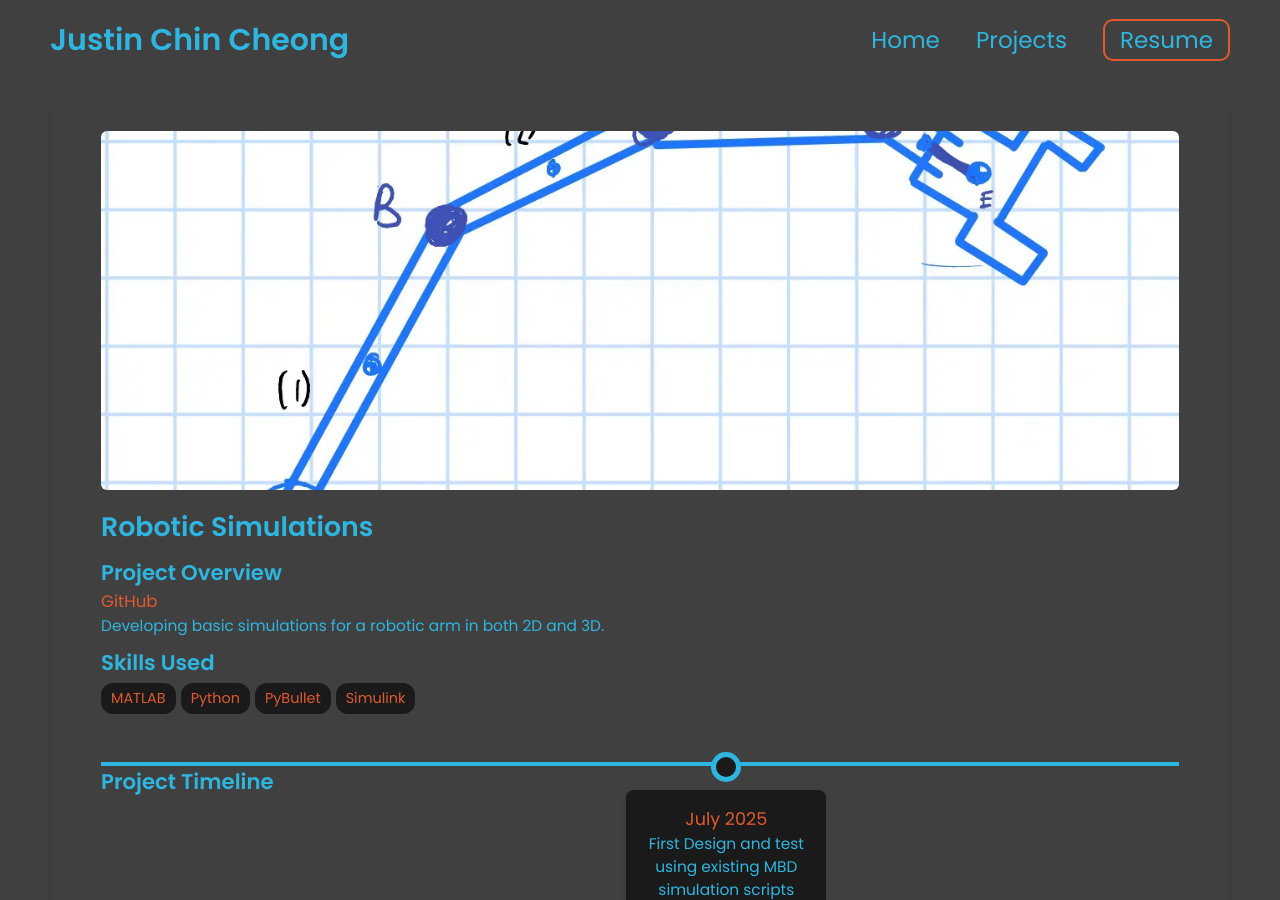
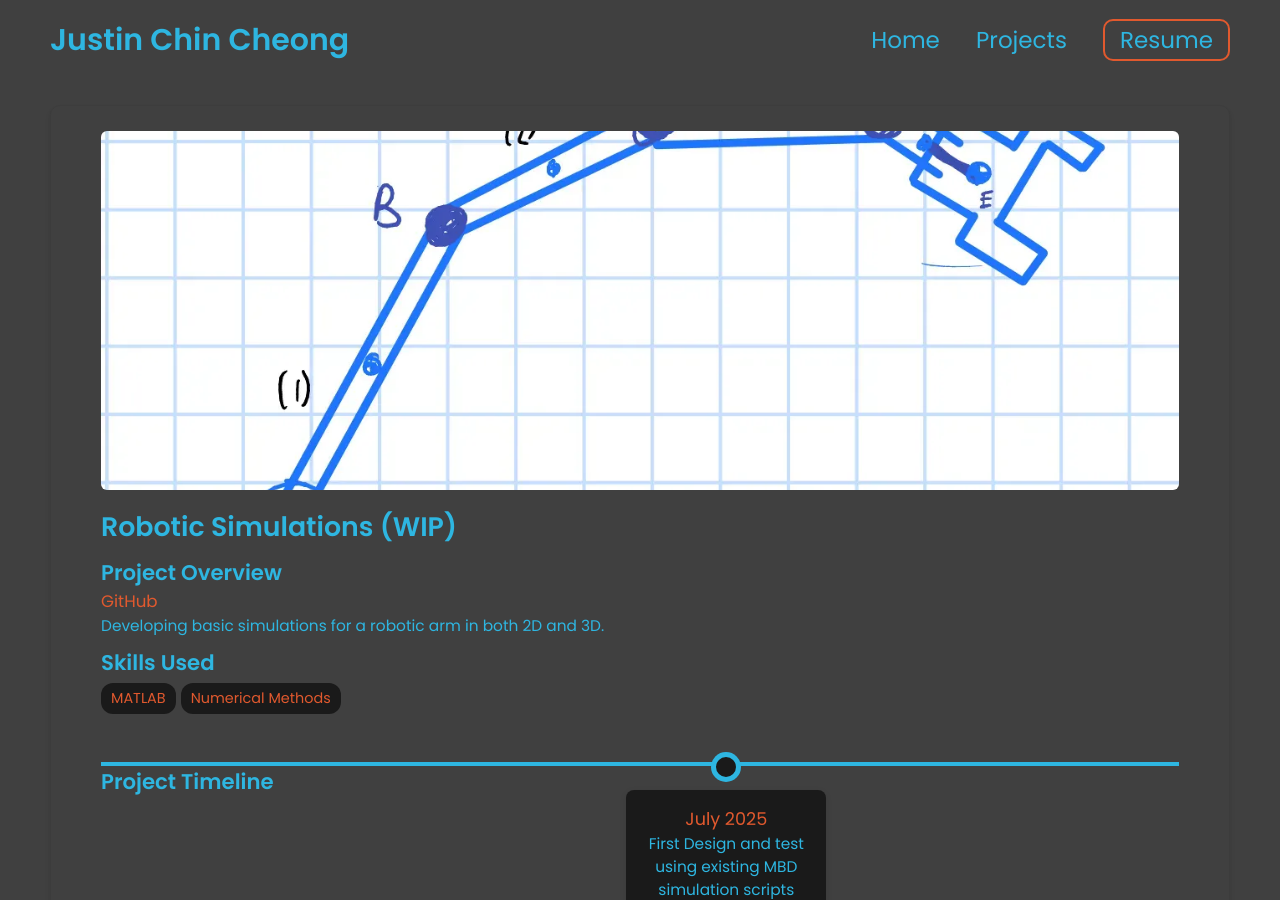
Before and after one commit to jcchincheong-bb/jcchincheong-bb.github.io, a Jekyll site: the page built from _projects/robotic-arm-simulations/index.md, in a window 1280 px wide and 900 px high. Built offline with Jekyll 4.4.1, drawn with Linux system fonts in a browser that asks for light colours.

Commit message:
Minor Updates
- typos
- reiterating skills
- WIP tags

```diff
--- a/_config.yml
+++ b/_config.yml
@@ -43,6 +43,7 @@ skills:
     - Python
     - MATLAB
     - C
+    - C++
     - HTML
     - CSS
     - JavaScript
@@ -55,10 +56,8 @@ skills:
   - category: Simulation
     tools:
     - Simulink (MATLAB)
-    - PyBullet (Python)
   - category: PCB Design
     tools:
-    - Eagle
     - KiCad
   - category: Electronic Prototyping
     tools:
@@ -74,11 +73,11 @@ skills:
     - Presentation Skills
   - category: Data Analysis
     tools:
+    - Numerical Methods
     - Pandas (Python)
     - NumPy (Python)
     - Matplotlib (Python)
-    - Excel
-    - Financial Estimating
+    - Excel (And Google Sheets)
   - category: Soft Skills
     tools:
     - Teamwork
--- a/_projects/robotic-arm-simulations/index.md
+++ b/_projects/robotic-arm-simulations/index.md
@@ -1,13 +1,11 @@
 ---
 layout: post
-title: Robotic Simulations
+title: Robotic Simulations (WIP)
 description: Developing basic simulations for a robotic arm in both 2D and 3D.
 github: https://github.com/jcchincheong-bb/RoboticArm_Simulations
 skills:
   - MATLAB
-  - Python
-  - PyBullet
-  - Simulink
+  - Numerical Methods
 main-image: /RobArm.png
 timeline:
   - July 2025|First Design and test using existing MBD simulation scripts
```
Also changed, not shown: _projects/autonomous-robot-simulations/index.md (+1 -1 lines), _projects/autonomous-robotic-car/index.md (+2 -6 lines), _projects/chess-playing-robot/index.md (+1 -0 lines), _projects/interpolation-calculator/index.md (+1 -0 lines).
